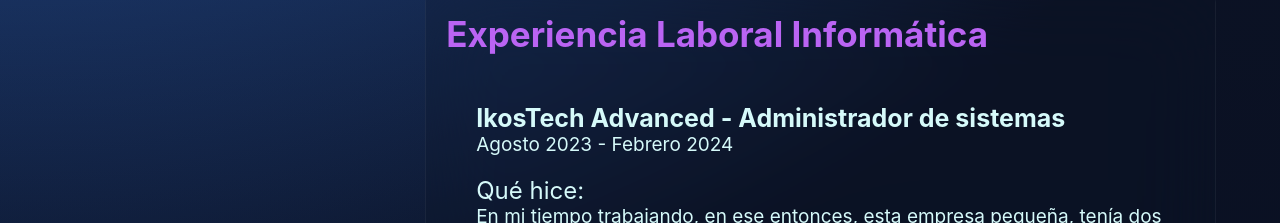
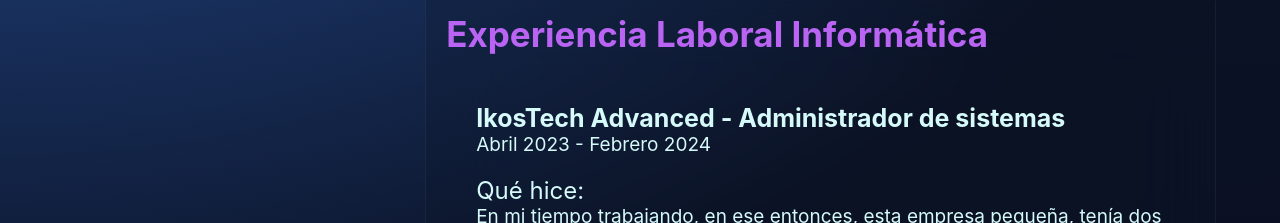
Before and after one commit to miler2/my_angular_page, an Angular app: page / in a window 1280 px wide. Shown: the part 1134-1357 px from the top of the page. Built offline with nearby package versions, Linux system fonts and the light colour scheme.

Commit message:
I have changed yet again the CVs

```diff
--- a/src/app/components/landpage/landpage.component.html
+++ b/src/app/components/landpage/landpage.component.html
@@ -55,7 +55,7 @@
             </div>
             <dl>
                 <h3>IkosTech Advanced - Administrador de sistemas</h3>
-                <p>Agosto 2023 - Febrero 2024</p>
+                <p>Abril 2023 - Febrero 2024</p>
                 <br>
 
                 <dt><p>Qué hice:</p></dt>
```
Also changed, not shown: 2 other files (tests, documents, lock files or other folders).
